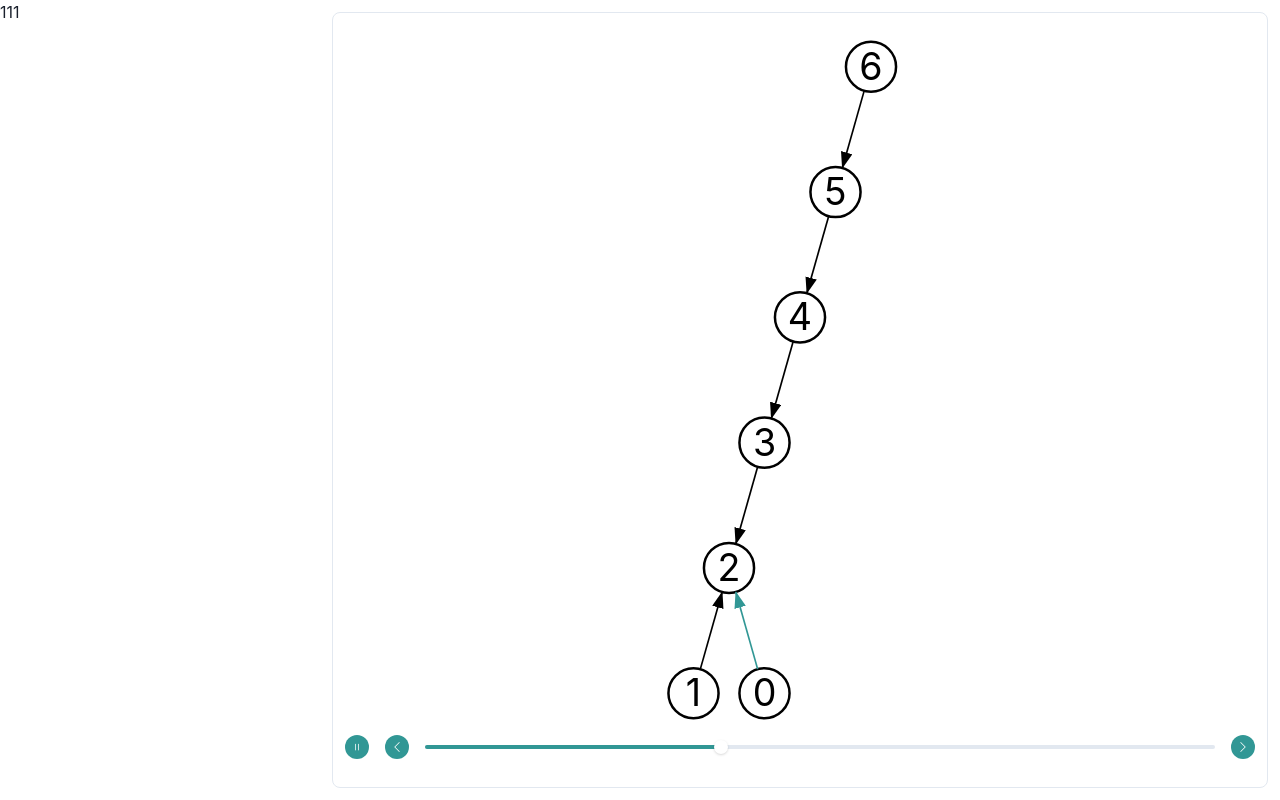
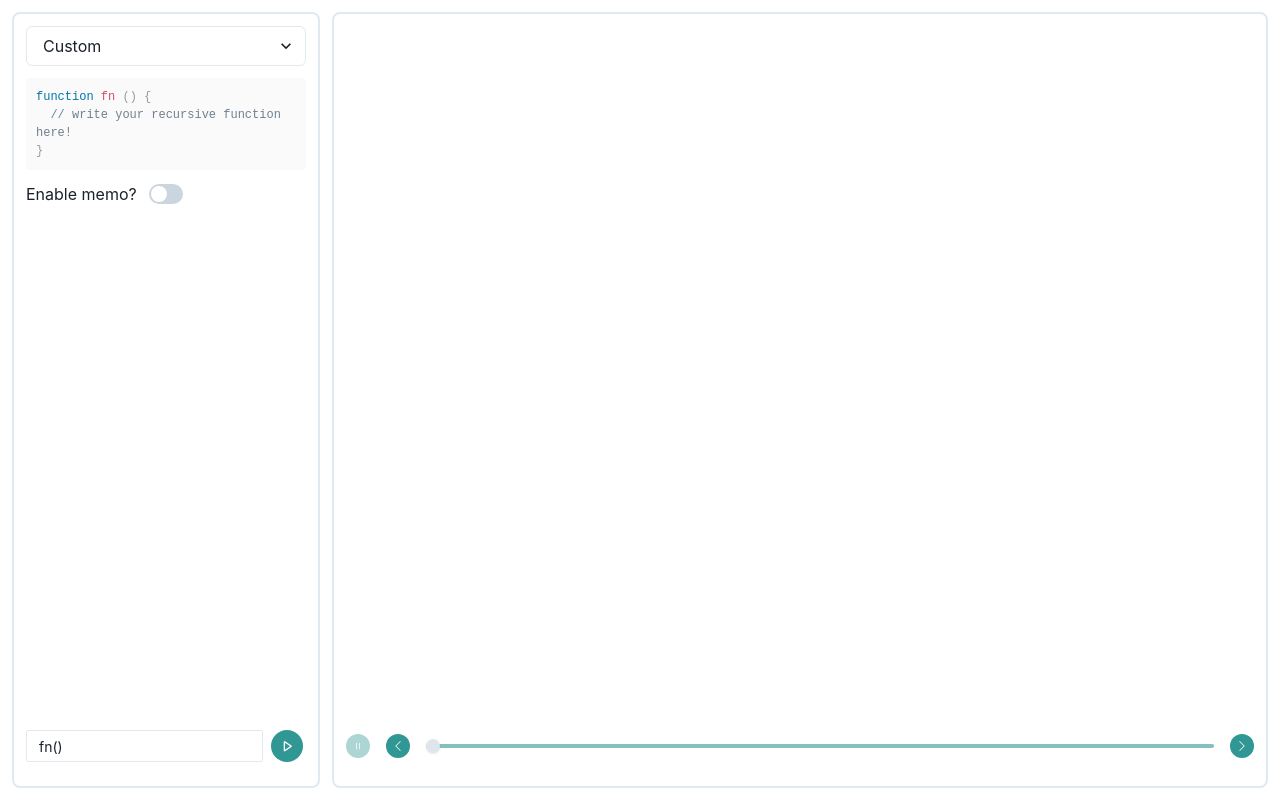
Before and after one commit to liujiajun/recursion-viz, a React (Create React App) app: page / in a window 1280 px wide. Built offline with nearby package versions, Linux system fonts and the light colour scheme.

Commit message:
Add ControlPanel

```diff
--- a/package.json
+++ b/package.json
@@ -15,10 +15,12 @@
     "@types/react": "^16.9.0",
     "@types/react-dom": "^16.9.0",
     "framer-motion": "^2.9.4",
+    "prismjs": "^1.22.0",
     "react": "^17.0.1",
     "react-dom": "^17.0.1",
-    "react-icons": "^3.0.0",
+    "react-icons": "^4.1.0",
     "react-scripts": "4.0.1",
+    "react-simple-code-editor": "^0.11.0",
     "typescript": "^3.9.5",
     "web-vitals": "^0.2.2"
   },
--- a/src/components/app/App.tsx
+++ b/src/components/app/App.tsx
@@ -10,64 +10,54 @@ import TreeViewer from '../tree-viewer/TreeViewer'
 import drawTimedTree from '../../core/tree-drawer/TimedTreeDrawer'
 import { FunctionContent } from '../../types/Types'
 import getRecursionTree from '../../core/recursion-tracer/RecursionTracer'
+import ControlPanel from '../control-penel/ControlPanel'
 
-function test () {
-  const fnContent: FunctionContent = {
-    body: `
-      if (n == 0 || n == 1) return n;
-      return fn(n - 1) + fn(n - 2);
-    `,
-    params: [{ name: 'n', value: 6 }]
+export const App = () => {
+  const [vertices, setVertices] = React.useState({})
+  const [edges, setEdges] = React.useState({})
+  const [verticesContext, setVerticesContext] = React.useState({})
+  const [time, setTime] = React.useState(0)
+  // eslint-disable-next-line no-unused-vars
+  const [autoPlay, setAutoPlay] = React.useState(true)
+
+  const runAnimation = (fnContent: FunctionContent) => {
+    try {
+      const [adjList, newVerticesContext] = getRecursionTree(fnContent)
+      const root = drawTree(adjList)
+      const [newVertices, newEdges] = drawTimedTree(root)
+
+      setTime(0)
+      setAutoPlay(true)
+      setVertices(newVertices)
+      setEdges(newEdges)
+      setVerticesContext(newVerticesContext)
+    } catch (e) {
+      console.log(e)
+      alert(e.message)
+    }
   }
 
-  // const adjList = {
-  //   0: [1, 2],
-  //   1: [3, 4],
-  //   2: [],
-  //   3: [],
-  //   4: []
-  // }
-
-  // const adjList = {
-  //   0: [1, 2, 3],
-  //   1: [4, 5],
-  //   2: [],
-  //   3: [8, 9],
-  //   4: [],
-  //   5: [6, 7],
-  //   6: [],
-  //   7: [],
-  //   8: [],
-  //   9: [10, 11, 12, 13, 14],
-  //   10: [],
-  //   11: [],
-  //   12: [],
-  //   13: [],
-  //   14: []
-  // }
-
-  const [adjList, verticesContext] = getRecursionTree(fnContent, true)
-  const root = drawTree(adjList)
-  const [vertices, edges] = drawTimedTree(root)
-
-  console.log('---')
-  console.log(root)
-  console.log('---')
-  return <TreeViewer vertices={vertices} edges={edges} verticesContext={verticesContext} />
-}
-
-export const App = () => (
+  return (
     <ChakraProvider theme={theme}>
-      <Flex direction={{ base: 'column', md: 'row' }} >
-        <Box w={{ base: '100%', md: '20rem' }} h="100vh">
-          {/* { test() } */}
-          111
+      <Flex direction={{ base: 'column', md: 'row' }}>
+        <Box w={{ base: '100%', md: '20rem' }} h="100vh" py={3} pl={3} pr={{ base: 3, md: 0 }}>
+          <Box height="100%" width="100%" p={3} borderWidth={2} borderRadius="lg">
+            <ControlPanel onSubmit={runAnimation}/>
+          </Box>
         </Box>
         <Box flexGrow={1} h="100vh" padding={3}>
-          <Box height="100%" width="100%" padding={3} borderWidth={1} borderRadius="lg">
-            { test() }
+          <Box height="100%" width="100%" padding={3} borderWidth={2} borderRadius="lg">
+            <TreeViewer vertices={vertices}
+                        edges={edges}
+                        verticesContext={verticesContext}
+                        time={time}
+                        onTimeChange={v => setTime(v)}
+                        play={autoPlay}
+                        onPlayChange={() => setAutoPlay(p => !p)}
+            />
           </Box>
         </Box>
       </Flex>
     </ChakraProvider>
-)
+  )
+}
--- /dev/null
+++ b/src/components/control-penel/ControlPanel.tsx
@@ -0,0 +1,107 @@
+import React from 'react'
+import {
+  Box,
+  IconButton,
+  Select,
+  Switch,
+  Flex,
+  Spacer,
+  Text,
+  Input,
+  Icon
+} from '@chakra-ui/react'
+import { VscDebugStart } from 'react-icons/vsc'
+import Editor from 'react-simple-code-editor'
+import { highlight, languages } from 'prismjs/components/prism-core'
+import 'prismjs/components/prism-clike'
+import 'prismjs/components/prism-javascript'
+import 'prismjs/themes/prism.css'
+import templates from '../../data/Templates'
+import { toCodeAndCall, toFunctionContent } from '../tree-viewer/Utils'
+
+type Props = {
+  onSubmit: Function
+}
+
+const ControlPanel = ({ onSubmit } : Props) => {
+  const [selectedTemplate, setSelectedTemplate] = React.useState('')
+  const [code, setCode] = React.useState('')
+  const [enableMemo, setEnableMemo] = React.useState(false)
+  const [call, setCall] = React.useState('')
+
+  const changeTemplate = (id: string) => {
+    const [code, call] = toCodeAndCall(templates[id].fnContent)
+
+    setSelectedTemplate(id)
+    setCode(code)
+    setEnableMemo(templates[id].fnContent.enableMemo)
+    setCall(call)
+  }
+
+  const validateAndSubmit = () => {
+    onSubmit(toFunctionContent(code, call, enableMemo))
+  }
+
+  React.useEffect(() => {
+    changeTemplate('custom')
+  }, [])
+
+  return (
+    <Flex direction="column" height="100%" overflowY="auto">
+      <Box width="100%">
+        <Select value={selectedTemplate}
+                onChange={e => changeTemplate(e.target.value)}
+                colorScheme="teal"
+                focusBorderColor="teal.500"
+                variant="outline">
+          { Object.entries(templates).map(([k, v]) =>
+            <option key={k} value={k}> { v.name } </option>
+          ) }
+        </Select>
+      </Box>
+      <Box width="100%" mt={3}>
+        <Editor
+          value={code}
+          onValueChange={value => setCode(value)}
+          highlight={code => highlight(code, languages.js)}
+          padding={10}
+          style={{
+            fontFamily: '"Fira code", "Fira Mono", monospace',
+            fontSize: 12,
+            backgroundColor: '#fafafa',
+            borderRadius: 4
+          }}
+        />
+      </Box>
+      <Box width="100%" mt={3} mb={3}>
+        <Flex align="center">
+          <Text mr={3}>Enable memo?</Text>
+          <Switch colorScheme="teal"
+                  size="md"
+                  isChecked={enableMemo}
+                  onChange={e => setEnableMemo(e.target.checked)}
+          />
+        </Flex>
+      </Box>
+      <Spacer />
+      <Box width="100%" mb={3}>
+        <Flex direction="row" align="center" mr="0.2rem">
+          <Input value={call}
+                 onChange={e => setCall(e.target.value)}
+                 size="sm" focusBorderColor="teal.500" mr={2} />
+          <IconButton
+            aria-label="Run"
+            onClick={() => validateAndSubmit()}
+            icon={<Icon as={VscDebugStart} />}
+            colorScheme="teal"
+            isRound
+            size="sm">
+            Run
+          </IconButton>
+        </Flex>
+      </Box>
+    </Flex>
+  )
+}
+
+export default ControlPanel
--- a/src/components/tree-viewer/TreeViewer.tsx
+++ b/src/components/tree-viewer/TreeViewer.tsx
@@ -1,4 +1,4 @@
-import React, { useState } from 'react'
+import React from 'react'
 import {
   Box
 } from '@chakra-ui/react'
@@ -12,6 +12,10 @@ type Props = {
   vertices: VerticesInfo,
   edges: EdgesInfo,
   verticesContext: VerticesContext,
+  time: number,
+  onTimeChange: Function,
+  play: boolean,
+  onPlayChange: Function
 }
 
 const getBottomRightCoords = (nodes: VerticesInfo) => {
@@ -71,33 +75,37 @@ const getEdges = (edges: EdgesInfo, nodes: VerticesInfo, context: VerticesContex
 const TreeViewer = ({
   vertices,
   edges,
-  verticesContext
+  verticesContext,
+  time,
+  play,
+  onTimeChange,
+  onPlayChange
 } : Props) => {
-  const [time, setTime] = useState(0)
-  // eslint-disable-next-line no-unused-vars
-  const [autoPlay, setAutoPlay] = useState(true)
-
   const bottomRight = getBottomRightCoords(vertices)
   const endTime = getEndTime(vertices)
 
   React.useEffect(() => {
-    if (!autoPlay) {
+    if (!play) {
+      return
+    }
+
+    if (time === 1 && endTime === 0) {
       return
     }
 
     if (time > endTime) {
-      setTime(0)
+      onTimeChange(0)
     }
 
     const interval = setTimeout(() => {
       if (time === endTime - 1) {
-        setAutoPlay(false)
+        onPlayChange()
       }
-      setTime(time + 1)
+      onTimeChange(time + 1)
     }, 500)
 
     return () => clearTimeout(interval)
-  }, [autoPlay, time])
+  }, [play, time])
 
   return (
     <Box width="100%" height="100%">
@@ -110,9 +118,9 @@ const TreeViewer = ({
       <Box width="100%" height="2.5rem">
         <ProgressControl time={time}
                          endTime={endTime}
-                         autoPlay={autoPlay}
-                         onTimeChange={(time) => setTime(time) }
-                         onAutoPlayChange={() => setAutoPlay((prev) => (!prev)) }
+                         play={play}
+                         onTimeChange={(time) => onTimeChange(time) }
+                         onPlayChange={() => onPlayChange() }
         />
       </Box>
     </Box>
--- a/src/components/tree-viewer/Utils.ts
+++ b/src/components/tree-viewer/Utils.ts
@@ -1,4 +1,4 @@
-import { Point } from '../../types/Types'
+import { FunctionContent, Point } from '../../types/Types'
 import { NODE_RADIUS, SCALE_FACTOR, TRANS_FACTOR } from './Constants'
 
 export function getScaledAndTranslatedCoords (raw: Point, k: number = 1): Point {
@@ -19,3 +19,36 @@ function pointOnLine (start: Point, end: Point, xDis: number): Point {
   const y = k * x + (end[1] - k * end[0])
   return [x, y]
 }
+
+export function toFunctionContent (code: string, call: string, enableMemo: boolean): FunctionContent {
+  const params = split(between(code))
+
+  const body = between(code, '{', '}')
+
+  const args = split(between(call))
+
+  return { body, params, args, enableMemo }
+}
+
+export function toCodeAndCall (fnContent: FunctionContent): [string, string] {
+  const code = `function fn (${fnContent.params.join(', ')}) {
+  ${fnContent.body}
+}`
+  const call = `fn(${fnContent.args.join(', ')})`
+
+  return [code, call]
+}
+
+function between (str: string, left: string = '(', right: string = ')') {
+  const leftIdx = str.indexOf(left) + 1
+  const rightIdx = str.indexOf(right)
+  return str.substring(leftIdx, rightIdx).trim()
+}
+
+function split (str: string, delimiter: string = ',') {
+  // FIXME: something like 'a, '
+  if (str.trim() === '') {
+    return []
+  }
+  return str.split(delimiter).map(value => value.trim())
+}
--- a/src/components/tree-viewer/progress/ProgressControl.tsx
+++ b/src/components/tree-viewer/progress/ProgressControl.tsx
@@ -14,19 +14,22 @@ import { BsChevronLeft, BsChevronRight, BsPause, BsPlay } from 'react-icons/bs'
 type Props = {
   endTime: number,
   time: number,
-  autoPlay: boolean,
+  play: boolean,
   onTimeChange: Function,
-  onAutoPlayChange: Function
+  onPlayChange: Function
 }
 
-const ProgressControl = ({ endTime, time, autoPlay, onTimeChange, onAutoPlayChange }: Props) => {
+const ProgressControl = ({ endTime, time, play, onTimeChange, onPlayChange }: Props) => {
+  console.log(time)
+  console.log(endTime)
   return (
     <Box>
       <HStack spacing={4}>
-        <IconButton aria-label={autoPlay ? 'Pause' : 'Play'}
-                    onClick={() => { onAutoPlayChange(true) }}
-                    icon={<Icon as={autoPlay ? BsPause : BsPlay} />}
-                    isRound={true}
+        <IconButton aria-label={play ? 'Pause' : 'Play'}
+                    onClick={() => { onPlayChange(true) }}
+                    isDisabled={endTime === 0}
+                    icon={<Icon as={play ? BsPause : BsPlay} />}
+                    isRound
                     colorScheme="teal"
                     size="xs" />
 
@@ -34,13 +37,14 @@ const ProgressControl = ({ endTime, time, autoPlay, onTimeChange, onAutoPlayChan
                     onClick={() => { onTimeChange(time - 1) }}
                     disabled={time === 0}
                     icon={<Icon as={BsChevronLeft} />}
-                    isRound={true}
+                    isRound
                     colorScheme="teal"
                     size="xs" />
 
         <Slider colorScheme="teal"
                 onChange={(value) => { onTimeChange(value) }}
                 value={time}
+                isDisabled={endTime === 0}
                 defaultValue={0}
                 min={0}
                 max={endTime}
@@ -55,7 +59,7 @@ const ProgressControl = ({ endTime, time, autoPlay, onTimeChange, onAutoPlayChan
                     onClick={() => { onTimeChange(time + 1) }}
                     disabled={time === endTime}
                     icon={<Icon as={BsChevronRight} />}
-                    isRound={true}
+                    isRound
                     colorScheme="teal"
                     size="xs" />
       </HStack>
--- a/src/core/recursion-tracer/RecursionTracer.ts
+++ b/src/core/recursion-tracer/RecursionTracer.ts
@@ -1,16 +1,18 @@
 import { AdjList, FunctionContent, VerticesContext } from '../../types/Types'
 
+const MAX_VERTICES = 200
+
 const getUserFnDeclaration = (fnContent: FunctionContent) => {
-  const paramsList = fnContent.params.map(v => v.name).join(', ')
+  const params = fnContent.params.join(', ')
 
-  const fnDeclaration = `var x; x = function (${paramsList}) {
+  const fnDeclaration = `var x; x = function (${params}) {
     ${fnContent.body}
   }`
 
   return fnDeclaration
 }
 
-export default function getRecursionTree (fnContent: FunctionContent, enableMemo: boolean): [AdjList, VerticesContext] {
+export default function getRecursionTree (fnContent: FunctionContent): [AdjList, VerticesContext] {
   // eslint-disable-next-line no-eval
   const userFunction: Function = eval(getUserFnDeclaration(fnContent))
 
@@ -22,6 +24,10 @@ export default function getRecursionTree (fnContent: FunctionContent, enableMemo
   let v = 0
 
   function fnWrapper (...args: any[]) {
+    if (v >= MAX_VERTICES) {
+      throw new Error(`Too many vertices. Maximum number of vertices allowed: ${MAX_VERTICES}.`)
+    }
+
     if (callStack.length > 0) {
       const u = callStack[callStack.length - 1]
 
@@ -42,7 +48,7 @@ export default function getRecursionTree (fnContent: FunctionContent, enableMemo
 
     let res
 
-    if (enableMemo && JSON.stringify(args) in memo) {
+    if (fnContent.enableMemo && JSON.stringify(args) in memo) {
       res = memo[JSON.stringify(args)]
       v++
       verticesContext[curV] = { args: args, returnValue: res, isMemo: true }
@@ -51,7 +57,7 @@ export default function getRecursionTree (fnContent: FunctionContent, enableMemo
       verticesContext[curV] = { args: args, returnValue: res, isMemo: false }
     }
 
-    if (enableMemo) {
+    if (fnContent.enableMemo) {
       memo[JSON.stringify(args)] = res
     }
 
@@ -61,7 +67,7 @@ export default function getRecursionTree (fnContent: FunctionContent, enableMemo
   }
 
   const fn = fnWrapper
-  const args = fnContent.params.map(v => v.value)
+  const args = fnContent.args
   fn(...args)
 
   return [adjList, verticesContext]
--- a/src/core/tree-drawer/TreeDrawer.ts
+++ b/src/core/tree-drawer/TreeDrawer.ts
@@ -2,6 +2,11 @@ import { AdjList, TreeNode } from '../../types/Types'
 import { getAllSiblings, getLeftMostChild, getMaxKey, getPreviousSibling, getRightMostChild, isLeftMost } from './Utils'
 
 export default function drawTree (adjList: AdjList): TreeNode {
+  // empty adjlist. Show nothing in the viewer.
+  if (!(0 in adjList)) {
+    adjList[0] = []
+  }
+
   const root = buildTree(adjList, 0, null)
   calculateInitialX(root)
   calculateFinalPos(root, 0)
--- /dev/null
+++ b/src/data/Templates.ts
@@ -0,0 +1,26 @@
+import { Template } from '../types/Types'
+
+const templates: Record<string, Template> = {
+  custom: {
+    name: 'Custom',
+    fnContent: {
+      body: '// write your recursive function here!',
+      params: [],
+      args: [],
+      enableMemo: false
+    }
+  },
+  fib: {
+    name: 'Fibonacci',
+    fnContent: {
+      body:
+        `if (n == 0 || n == 1) return n;
+  return fn(n - 1) + fn(n - 2);`,
+      params: ['n'],
+      args: [3],
+      enableMemo: true
+    }
+  }
+}
+
+export default templates
```
Also changed, not shown: src/types/Types.ts (+9 -2 lines), 1 other file (tests, documents, lock files or other folders).
